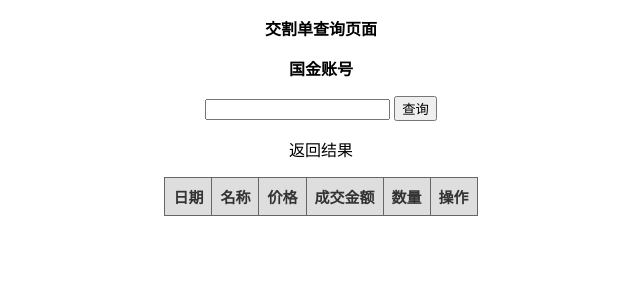
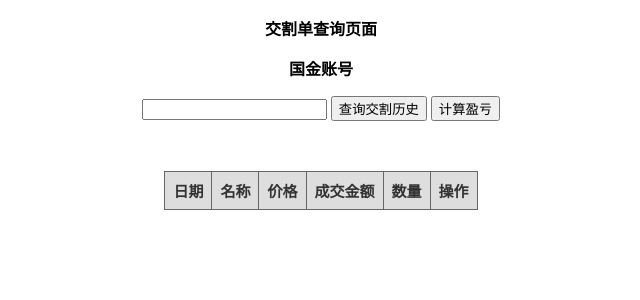
Before and after one commit to Rockyzsu/stockoverview, a Django app: page /jgd in a window 1280 px wide. Shown: the top 300 px of the page, without its empty margins (319-959 px from the left). Run offline with Django 3.2, Linux system fonts and the light colour scheme; lists and menus that the app fills with data are empty.

```diff
--- a/delivery_order/views.py
+++ b/delivery_order/views.py
@@ -33,6 +33,27 @@ def query_post_json(request):
         result.append([d_format, obj.证券名称, obj.成交均价, obj.成交金额, obj.成交数量, obj.操作])
     if not result:
         result = []
+    return JsonResponse(result, safe=False)
+
+def query_win(request):
+    name = request.GET.get('name')
+    # 根据名称模糊查询
+
+    objs = TbDeliveryGjDjango.objects.all().filter(证券名称__contains=name).order_by('-成交日期')
+    result = []
+    sum = 0
+    for obj in objs:
+        d = obj.成交日期
+        d_format = d.strftime('%Y-%m-%d %H:%M:%S')
+        result.append([d_format, obj.证券名称, obj.成交均价, obj.成交金额, obj.成交数量, obj.操作])
+        p=obj.成交均价*obj.成交数量
+        sum+=p
+
+    if not result:
+        result = []
+    sum=round(sum*-1,2)
+    result.append(['总盈亏','*','*','*','*',sum])
+    print(sum)
     return JsonResponse(result, safe=False)
 
 
--- a/stockoverview/urls.py
+++ b/stockoverview/urls.py
@@ -30,6 +30,7 @@ urlpatterns = [
     path('jgd',delivery_views.delivery_order_view),
 
     path('query_post_json/',delivery_views.query_post_json),
+    path('post_win/',delivery_views.query_win),
 
     path('jz/',delivery_views.jingzhi_view),
 
--- a/templates/blacklist.html
+++ b/templates/blacklist.html
@@ -62,7 +62,7 @@
 
 <body>
 <table id="kzz_tb" class="gridtable" border="1px" align="center">
-    <caption id="cap">{{ title }}</caption>
+    <caption id="cap" >{{ title }}</caption>
     <tr id="row_name_json">
         <th>日期</th>
         <th>证券代码</th>
--- a/templates/delivery.html
+++ b/templates/delivery.html
@@ -60,6 +60,39 @@
                 );
 
             });
+
+
+
+            $("#btn_win").click(function () {
+                var name = $("#input_name_post_json").val();
+                console.log(name);
+
+                $.getJSON(
+                    '/post_win/',
+                    {'name': name},
+                    function (ret) {
+                        var tb_content = $('table#kzz_tb');
+                        $('tr.rows').remove();
+                        $("#cap").text(ret[0][1]);
+                        for (var i = 0; i <= ret.length - 1; i++) {
+                            var tr = document.createElement('tr');
+                            tr.setAttribute('class', 'rows');
+
+                            tr.innerHTML = '<td>' + ret[i][0] + '</td>' + '<td>' + ret[i][1] + '</td>' + '<td>' + ret[i][2] + '</td>' + '<td>' + ret[i][3] + '</td>' + '<td>' + ret[i][4] + '</td>' + '<td>' + ret[i][5] + '</td>';
+                            tb_content.append(tr);
+                        }
+                        {##}
+                        {#var tr2 = document.createElement('tr');#}
+                        {#tr2.setAttribute('class', 'rows');#}
+                        {##}
+                        {#tr2.innerText = '<td>' + '总盈亏' + '</td>' + '<td>' + '*' + '</td>' + '<td>' + '*' + '</td>' + '<td>' + '*' + '</td>' + '<td>' + '*' + '</td>' + '<td>' + ret[ret.length-1] + '</td>';#}
+                        {#tb_content.append(tr2);#}
+
+                    },
+                );
+
+            });
+
         });
     </script>
 </head>
@@ -74,8 +107,9 @@
 <div align="center">
     <input id="input_name_post_json" type="text" align="center">
 
-    <button type="button" id="btn_post_json">查询</button>
-    <p>返回结果</p>
+    <button type="button" id="btn_post_json">查询交割历史</button>
+    <button type="button" id="btn_win">计算盈亏</button>
+    <p><br></p>
 </div>
 <table id="kzz_tb" class="gridtable" border="1px" align="center">
     <caption id="cap"></caption>
```
